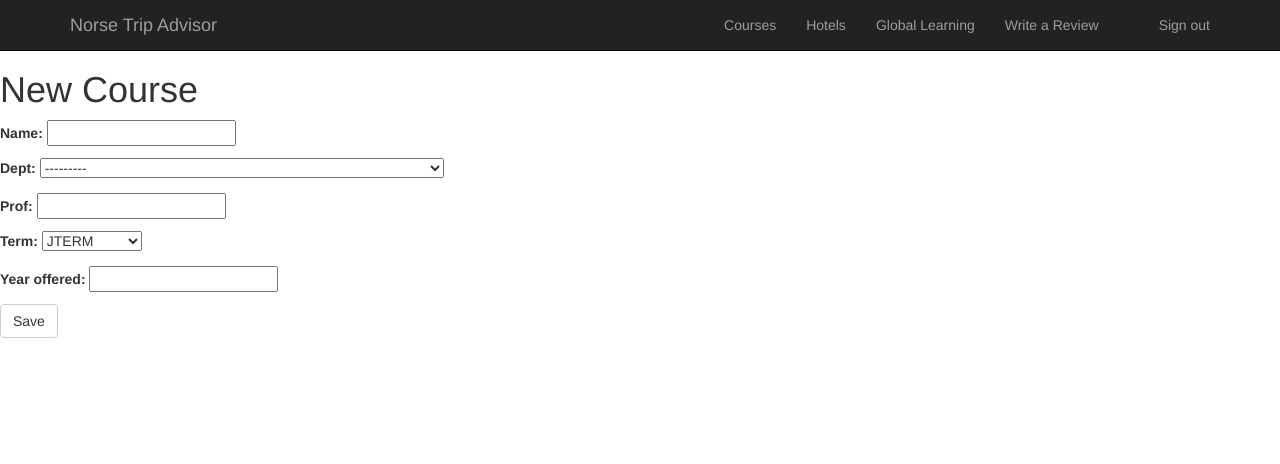
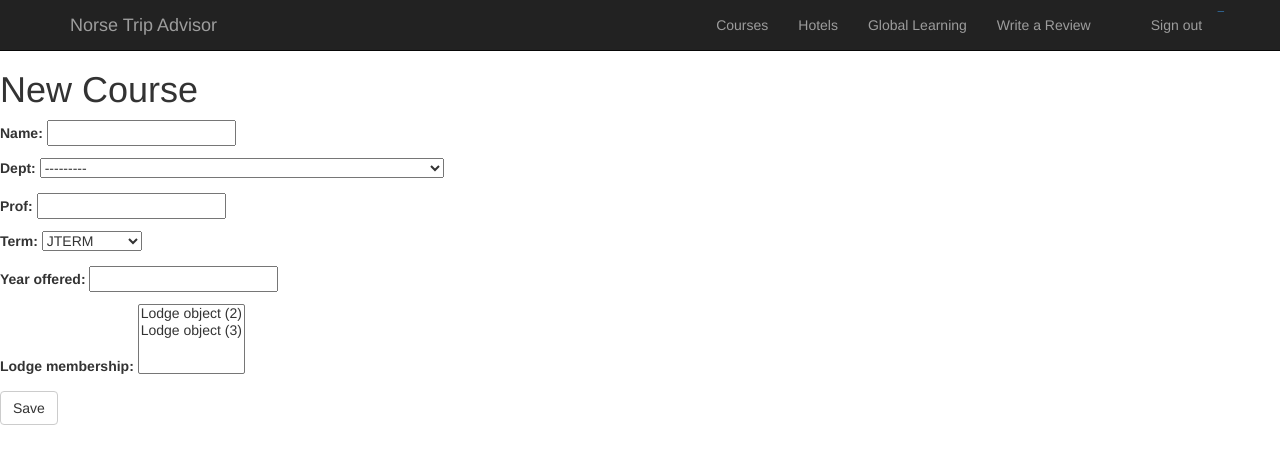
Before and after one commit to dichha/NorseTrip, a Django app: page /post_course in a window 1280 px wide. Shown: the top 464 px of the page. Run offline with Django 3.2, Linux system fonts and the light colour scheme; data comes from the database, SQL or seed files in the repository; some libraries are stand-ins or nearby versions; some web fonts are replaced.

Commit message:
Foreign key

```diff
--- a/norsetrip/tripadvise/forms.py
+++ b/norsetrip/tripadvise/forms.py
@@ -3,6 +3,9 @@ from django import forms
 from .models import Lodge
 
 from .models import Course
+
+from .models import Membership
+
 
 class LodgeForm(forms.ModelForm):
 
@@ -14,4 +17,11 @@ class CourseForm(forms.ModelForm):
 
     class Meta:
         model = Course
-        fields = ('name', 'dept','prof', 'term', 'year_offered',)
+        fields = ('name', 'dept','prof', 'term', 'year_offered','lodge_membership',)
+
+class MembershipForm(forms.ModelForm):
+
+    class Meta:
+        model = Membership
+
+        fields = ('lodge','course','hotel_that_was_switched','date_switched',)
--- a/norsetrip/tripadvise/models.py
+++ b/norsetrip/tripadvise/models.py
@@ -69,16 +69,17 @@ class Course(models.Model):
 	dept = models.CharField(max_length = 200, db_column = "Department", choices = DEPT)
 	prof = models.CharField(max_length = 200, db_column = "Professor")
 	year_offered = models.IntegerField(db_column = "Year Offered")
+	lodge_membership = models.ManyToManyField(Lodge,through='Membership',)
 	term = models.CharField(max_length = 8, choices = TERM, default = 'JTERM')
 
-class Course_Lodge_Assignment(models.Model):
-	def __int__(self):
-		return self.lodgeAssignId
+class Membership(models.Model):
 
-	lodgeAssignId = models.AutoField(primary_key = True, db_column = "LodgeAssignId")
-	course_Id = models.ForeignKey(Course, verbose_name = "CourseId FK")
-	lodge_Id = models.ForeignKey(Lodge, verbose_name = "LodgeId FK")
-
+	lodge = models.ForeignKey(Lodge, related_name='name', on_delete=models.CASCADE)
+	course = models.ForeignKey(Course, on_delete=models.CASCADE)
+	#Membership._meta.get_field('lodge').rel.to
+	#Membership._meta.get_field('').rel.to.lodge_name
+	hotel_that_was_switched = models.CharField(max_length=65, db_column = "Hotel that was Switched")
+	date_switched = models.DateField()
 class User(models.Model):
 	def __int__(self):
 		return self.userId
--- a/norsetrip/tripadvise/templates/tripadvise/base.html
+++ b/norsetrip/tripadvise/templates/tripadvise/base.html
@@ -45,9 +45,9 @@
                     <li> <a href="courses.html">Courses</a> </li>
                     <li> <a href="hotels.html">Hotels</a> </li>
 
-                       <!-- <a href="{% url 'post_new' %}" class="top-menu"><span class="glyphicon glyphicon-plus"></span></a>
+                       <!-- <a href="{% url 'post_new' %}" class="top-menu"><span class="glyphicon glyphicon-plus"></span></a>-->
                          <a href="{% url 'post_course' %}" class="top-menu"><span class="glyphicon glyphicon-minus"></span></a>
-                    -->
+
                     <li> <a href="http://www.luther.edu/global-learning/">Global Learning</a> </li>
                     <li> <a href="{% url 'post_new' %}" class="top-menu">Write a Review</a> </li>
                     <!-- <li> <a href="login.html">Login</a> </li>
--- a/norsetrip/tripadvise/templates/tripadvise/courses.html
+++ b/norsetrip/tripadvise/templates/tripadvise/courses.html
@@ -2,7 +2,7 @@
 
 {% block content %}
 <h1> Norse Courses </h1>
-
+<a href="{% url 'membership_new' %}" class="top-menu"><span class="glyphicon glyphicon-plus"></span></a>
 {% for course in course %}
 
 <a href="course_page.html"> {{ course.name}}</a>
--- a/norsetrip/tripadvise/templates/tripadvise/hotel_details.html
+++ b/norsetrip/tripadvise/templates/tripadvise/hotel_details.html
@@ -3,7 +3,6 @@
 {% block content %}
 <h1>Lodges</h1>
 <div>
-{{lodge_info.lodgeId}} <br>
 {{lodge_info.lodge_name}} <br>
 {{lodge_info.lodge_address}} <br>
 {{lodge_info.city}} <br>
--- a/norsetrip/tripadvise/urls.py
+++ b/norsetrip/tripadvise/urls.py
@@ -11,4 +11,6 @@ urlpatterns = [
     url(r'^hotel_details/(?P<lodgeId>[0-9]+)/$', views.hotel_details, name ='hotel_details'),
     url(r'^post_new', views.post_new, name = 'post_new'),
     url(r'^post_course', views.post_course, name = 'post_course'),
+    url(r'^membership_new', views.membership_new, name = 'membership_new'),
+
     ]
--- a/norsetrip/tripadvise/views.py
+++ b/norsetrip/tripadvise/views.py
@@ -13,9 +13,11 @@ from .models import Lodge
 
 from .models import Course
 
-from .models import Course_Lodge_Assignment
+from .models import Membership
 
 from .forms import LodgeForm
+
+from .forms import MembershipForm
 
 from .forms import CourseForm
 # Create your views here.
@@ -53,6 +55,16 @@ def post_new(request):
     else:
         form = LodgeForm()
     return render(request, 'tripadvise/post_edit.html', {'form': form})
+def membership_new(request):
+    if request.method == "POST":
+	form = MembershipForm(request.POST)
+	if form.is_valid():
+	    post = form.save(commit=False)
+	    post.save()
+
+    else:
+	form = MembershipForm()
+    return render(request, 'tripadvise/membership.html',{'form':form})
 
 def post_course(request):
     if request.method =="POST":
```
Also changed, not shown: norsetrip/tripadvise/admin.py (+6 -6 lines), norsetrip/tripadvise/templates/tripadvise/membership.html (added, +9 -0 lines), norsetrip/db.sqlite3, norsetrip/tripadvise/migrations/0017_auto_20151207_1924.py (added), norsetrip/tripadvise/migrations/0018_auto_20151207_2142.py (added), norsetrip/tripadvise/migrations/0019_auto_20151207_2145.py (added).
